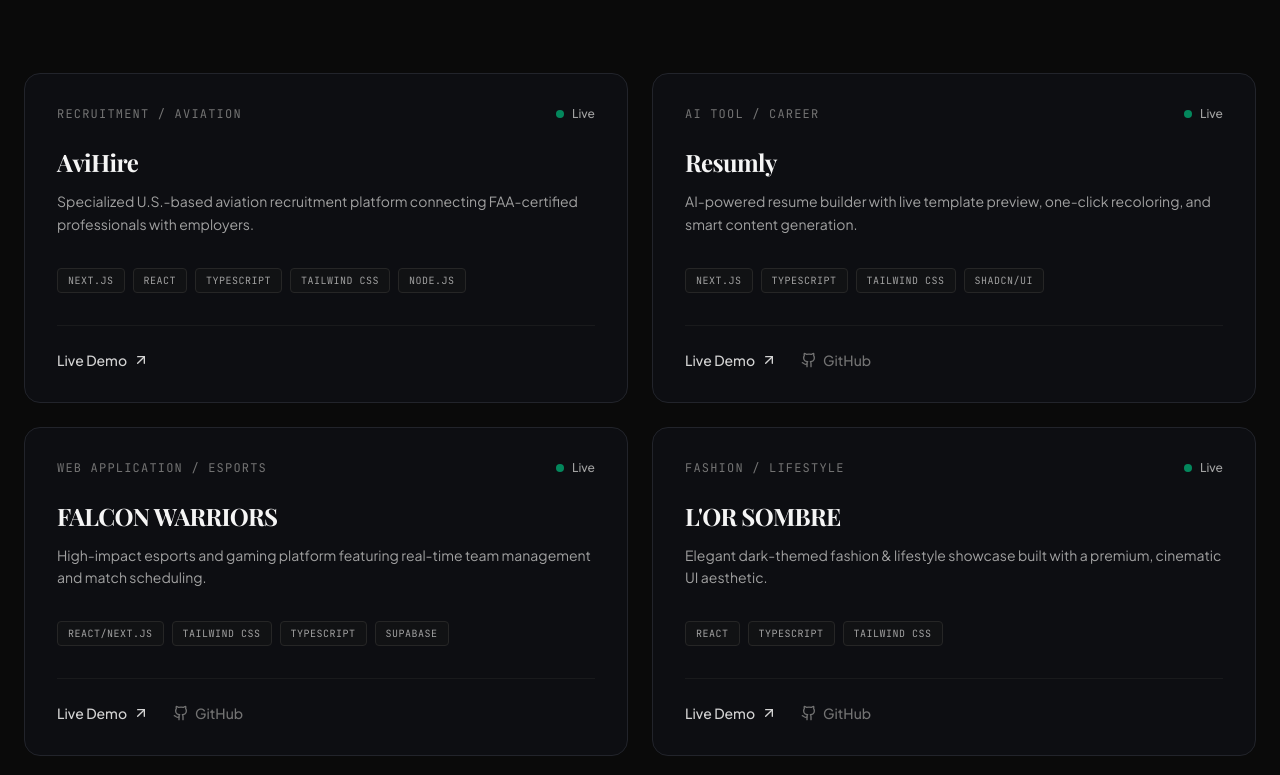
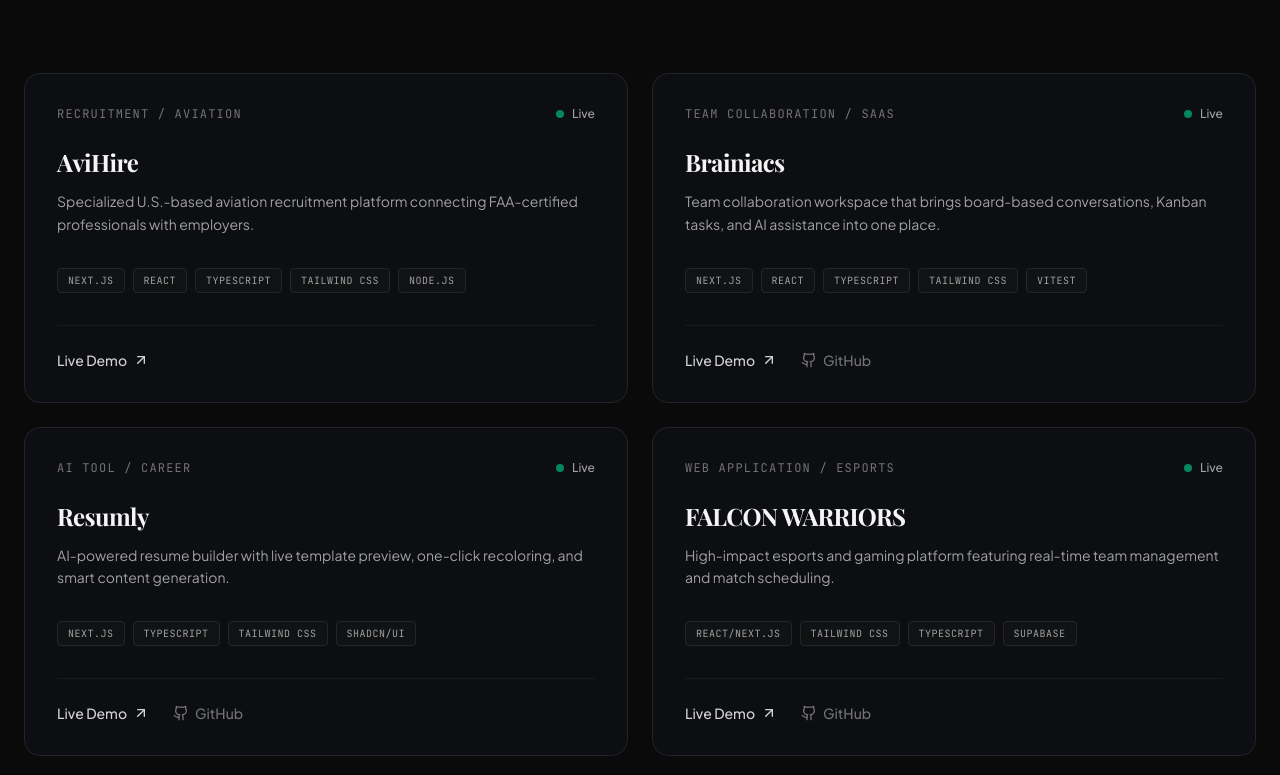
Before and after one commit to Aiman-012/Aiman-Uddin, a React (Vite) app: page / in a window 1280 px wide. Shown: the part 2065-2840 px from the top of the page. Built offline with nearby package versions, Linux system fonts and the light colour scheme; no server answers; a web font is replaced by a local one.

Commit message:
Add Brainiacs project details to profile

```diff
--- a/src/data/profile.ts
+++ b/src/data/profile.ts
@@ -34,6 +34,17 @@ export const profileData = {
       fullDescription: "A comprehensive recruitment platform built for the aviation industry. Features include a dynamic job board, an employer ATS (Applicant Tracking System) dashboard, real-time applicant tracking, direct messaging, and secure FAA certification verification workflows.",
       techStack: ["Next.js", "React", "TypeScript", "Tailwind CSS", "Node.js"],
       demoUrl: "https://avihire.co",
+      featured: true
+    },
+    {
+      id: "brainiacs",
+      title: "Brainiacs",
+      category: "Team Collaboration / SaaS",
+      shortDescription: "Team collaboration workspace that brings board-based conversations, Kanban tasks, and AI assistance into one place.",
+      fullDescription: "Brainiacs is a modern collaboration workspace for team communication, task management, and AI assistance. Each board is a collaboration unit with its own Kanban view and a channel for team conversation. The app also includes an activity feed, workspace search, a leaderboard, and an AI assistant to help brainstorm, draft, and break big tasks into steps. It features authentication with early route-level redirects for the protected dashboard, plus public pages for About, Pricing, and FAQ.",
+      techStack: ["Next.js", "React", "TypeScript", "Tailwind CSS", "Vitest"],
+      githubUrl: "https://github.com/Aiman03-del/Brainiacs-next",
+      demoUrl: "https://brainiacs-next.vercel.app",
       featured: true
     },
     {
```
